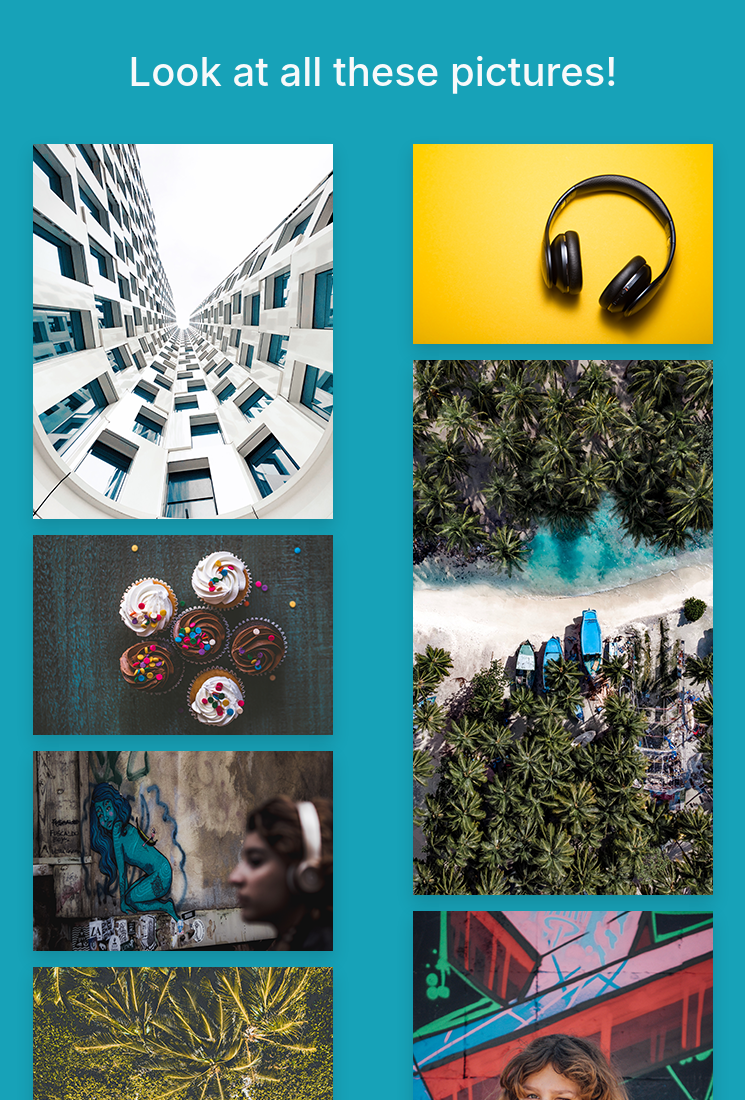
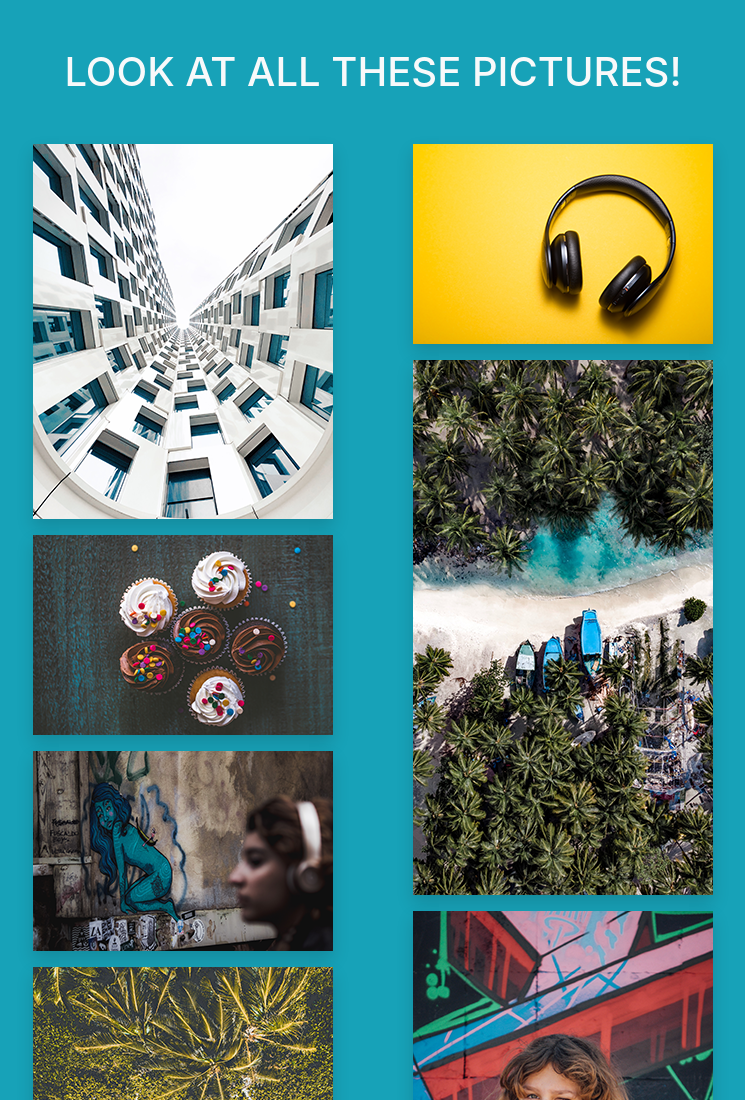
Before and after one commit to SeltzerFan24/m2-hw2-stanley-ezra, a plain HTML site: page index.html in a window 1280 px wide. Shown: the top 1100 px of the page, without its empty margins (267-1012 px from the left). Drawn offline with nearby package versions, Linux system fonts and the light colour scheme.

Commit message:
made h1 uppercase

```diff
--- a/index.html
+++ b/index.html
@@ -14,7 +14,7 @@
 </head>
 
 <body class="text-center bg-info">
-    <h1 class="mt-5 mb-5 text-light">Look at all these pictures!</h1>
+    <h1 class="mt-5 mb-5 text-light text-uppercase">Look at all these pictures!</h1>
 
     <div class="container">
         <div class="row justify-content-center">
```
